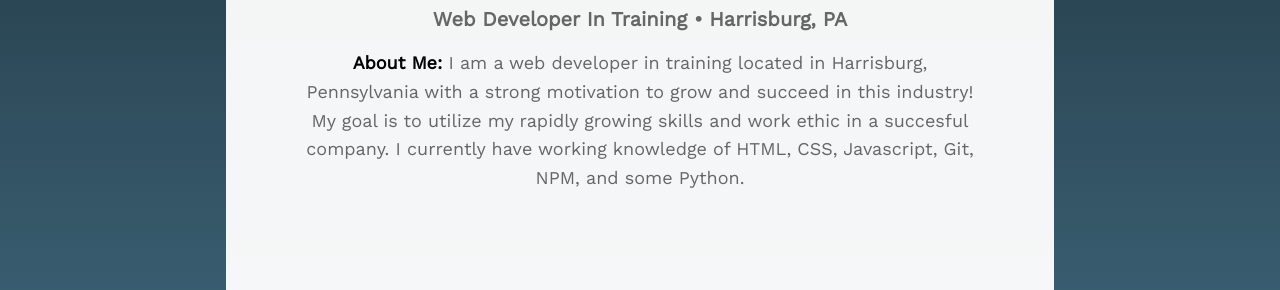
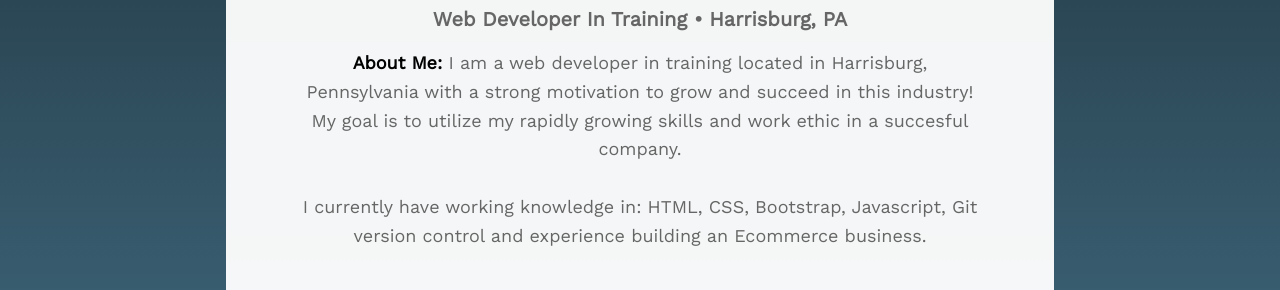
Before and after one commit to Benjaminthomasnoble/PortfolioWebsite, a website: page index.html in a window 1280 px wide. Shown: the part 468-758 px from the top of the page. Drawn offline with nearby package versions, Linux system fonts and the light colour scheme; files that its build step writes are made by us from their sources; files whose address does not match are found by name.

Commit message:
update about me section

```diff
--- a/index.html
+++ b/index.html
@@ -58,8 +58,11 @@
                 <p>
                     <strong>About Me:</strong> I am a web developer in training located in Harrisburg,
                     Pennsylvania with a strong motivation to grow and succeed in this industry! My goal is to utilize
-                    my rapidly growing skills and work ethic in a succesful company. I currently have working knowledge
-                    of HTML, CSS, Javascript, Git, NPM, and some Python.
+                    my rapidly growing skills and work ethic in a succesful company.
+                    <br>
+                    <br>
+                    I currently have working knowledge in: HTML, CSS, Bootstrap, Javascript, Git version control and
+                    experience building an Ecommerce business.
                 </p>
 
                 <h1 id="projects-title">Projects</h1>
```
Also changed, not shown: _site/index.html.
